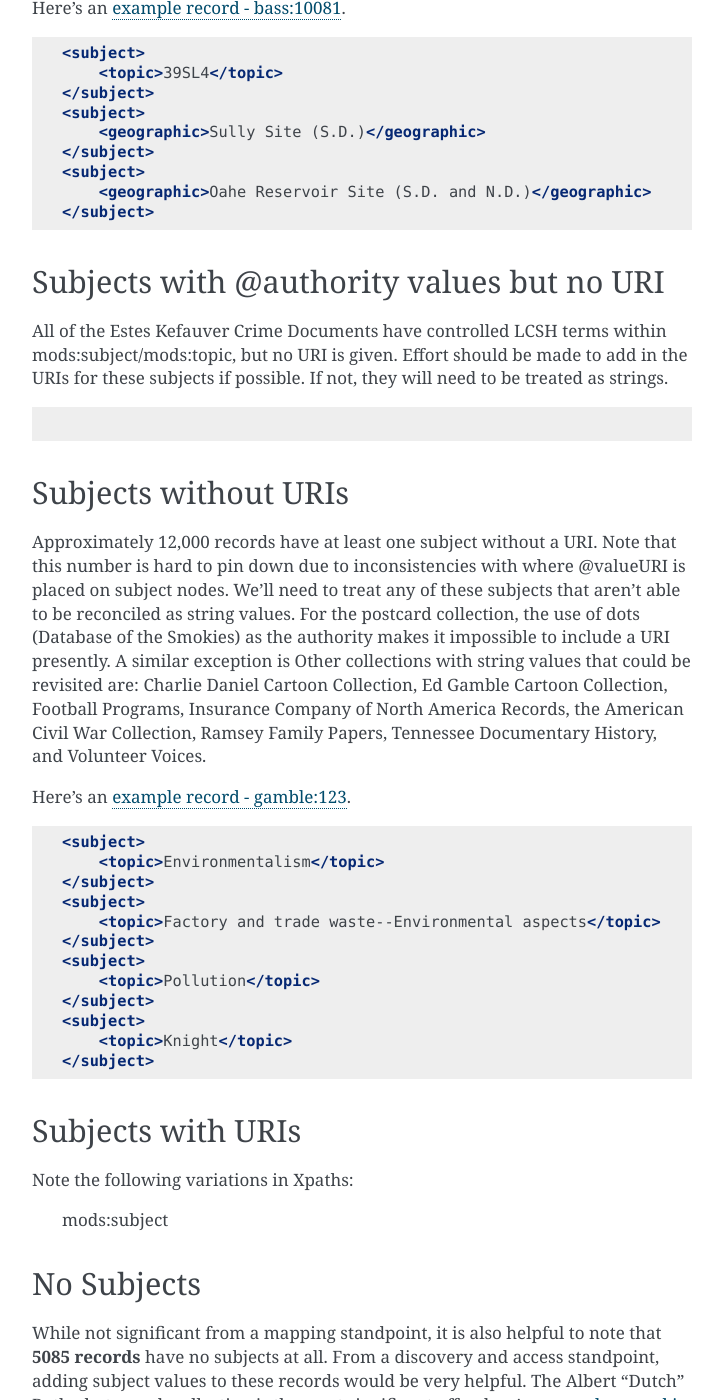
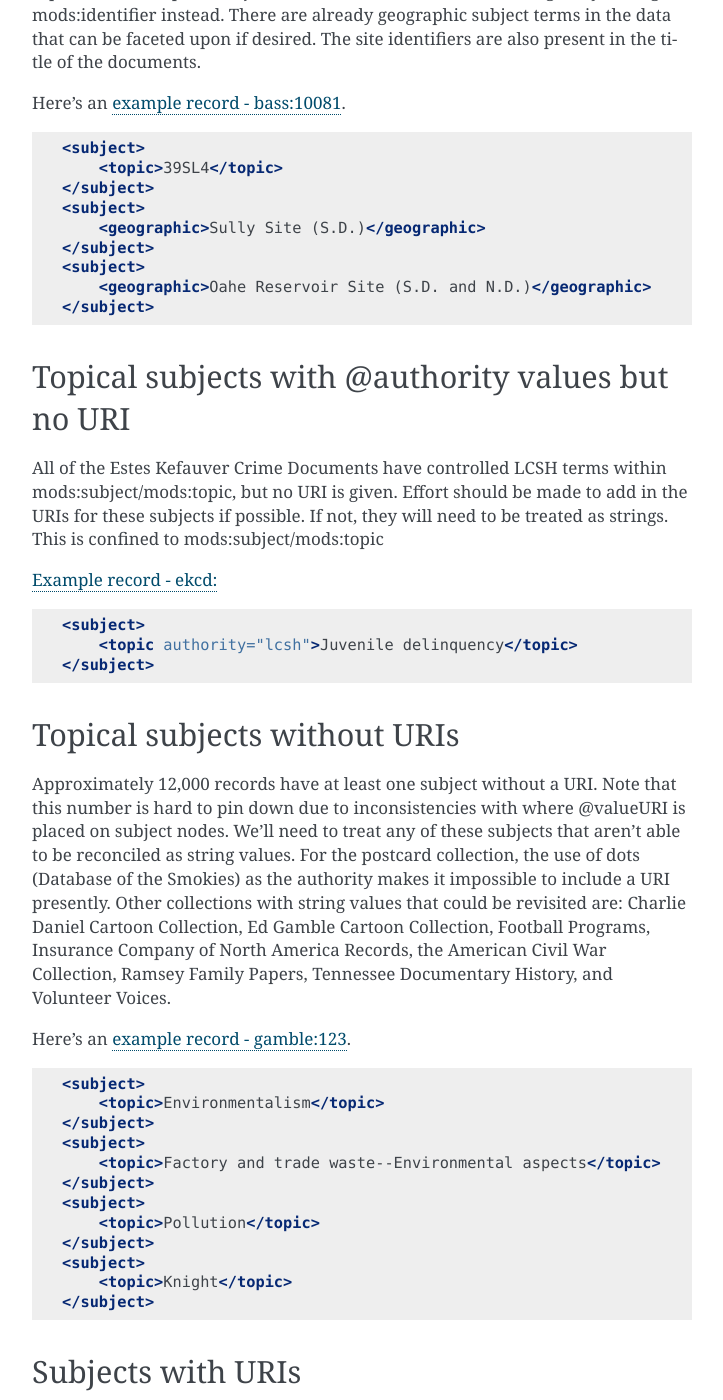
Before and after one commit to UTKcataloging/mods_to_rdf, a Sphinx documentation site: the page built from docs/source/top_level_elements/subject.rst, in a window 1280 px wide and 1400 px high, scrolled down 986 px. Shown: the whole window, without its empty margins (388-1111 px from the left). Built offline with Sphinx 7.4.7, drawn with Linux system fonts in a browser that asks for light colours; formulas are drawn with MathJax 3; some of the changed text lies outside the part shown.

Commit message:
Add examples.

```diff
--- a/docs/source/top_level_elements/subject.rst
+++ b/docs/source/top_level_elements/subject.rst
@@ -5,7 +5,10 @@
 -----
 
 This section describes all the different types of subjects that we have in our Islandora repository right now. Authorities
-represented are dots, fast, agrovoc, geonames
+represented are dots, fast, agrovoc, geonames, lcsh, local, naf, tgm, and Wikidata. The "authority" lcna is also included,
+though this refers to naf. Note that UTK does not currently have any records with mods:subject/mods:hierarchicalGeographic.
+We also do not use mods:subject/mods:occupation, mods:subject/mods:genre, mods:subject/mods:titleInfo, or mods:subject/
+mods:geographicCode.
 
 None type
 ---------
@@ -54,21 +57,28 @@
     </subject>
 
 
-Subjects with @authority values but no URI
-------------------------------------------
+Topical subjects with @authority values but no URI
+--------------------------------------------------
 All of the Estes Kefauver Crime Documents have controlled LCSH terms within mods:subject/mods:topic, but no URI is given.
 Effort should be made to add in the URIs for these subjects if possible. If not, they will need to be treated as strings.
+This is confined to mods:subject/mods:topic
+
+`Example record - ekcd: <https://digital.lib.utk.edu/collections/islandora/object/ekcd%3A7/datastream/MODS/view>`_
 
 .. code-block:: xml
 
+    <subject>
+        <topic authority="lcsh">Juvenile delinquency</topic>
+    </subject>
 
-Subjects without URIs
----------------------
+
+Topical subjects without URIs
+-----------------------------
 
 Approximately 12,000 records have at least one subject without a URI. Note that this number is hard to pin down due to
 inconsistencies with where @valueURI is placed on subject nodes. We'll need to treat any of these subjects that aren't able
 to be reconciled as string values. For the postcard collection, the use of dots (Database of the Smokies) as the authority
-makes it impossible to include a URI presently. A similar exception is Other collections with string values that could be
+makes it impossible to include a URI presently. Other collections with string values that could be
 revisited are: Charlie Daniel Cartoon Collection, Ed Gamble Cartoon Collection, Football Programs, Insurance Company of
 North America Records, the American Civil War Collection, Ramsey Family Papers, Tennessee Documentary History,
 and Volunteer Voices.
@@ -93,12 +103,73 @@
 Subjects with URIs
 ------------------
 
+Note the variations in where @valueURI is placed in the Xpaths listed below. The only subject element that never includes
+a valueURI is <temporal>.
 
-Note the following variations in Xpaths:
+    mods:subject[@valueURI]/mods:topic
+    mods:subject/mods:topic[@valueURI]
 
-    mods:subject
+`acwiley:280 as an example of mods:subject[@valueURI]/mods:topic <https://digital.lib.utk.edu/collections/islandora/object/acwiley%3A280/datastream/MODS/view>`_
+
+.. code-block:: xml
+
+    <subject authority="lcsh" valueURI="http://id.loc.gov/authorities/subjects/sh85147554">
+        <topic>Women in art</topic>
+    </subject>
+    <subject authority="lcsh" valueURI="http://id.loc.gov/authorities/subjects/sh85147447">
+        <topic>Women artists</topic>
+    </subject>
+    <subject authority="tgm" valueURI="http://id.loc.gov/vocabulary/graphicMaterials/tgm008085">
+        <topic>Portraits</topic>
+    </subject>
+
+`cdf:5384 as an example of mods:subject
+/mods:topic[@valueURI] <https://digital.lib.utk.edu/collections/islandora/object/cdf%3A5384/datastream/MODS/view>`_
+
+Also an example of mods:subject/mods:geographic[@valueURI]
+
+.. code-block:: xml
+
+    <subject>
+        <geographic valueURI="http://id.loc.gov/vocabulary/geographicAreas/n-us">United States</geographic>
+    </subject>
+    <subject>
+        <topic valueURI="http://id.loc.gov/authorities/subjects/sh85023396">Child welfare</topic>
+    </subject>
+
+    mods:subject[@valueURI]/mods:geographic
+    mods:subject/mods:geographic[@valueURI]
+
+    mods:subject[@valueURI]/mods:name/mods:namePart
+    mods:subject/mods:name[@valueURI]/mods:namePart
 
 
+
+
+Name values represented as subjects
+-----------------------------------
+
+The Arrowmont Simple Images collection includes mods:subject/mods:name/mods:namePart values with roleTerms. Rather than
+nesting these within <subject>, they really should be treated more simply as names.
+
+`Example record - arrsimple:344 <https://digital.lib.utk.edu/collections/islandora/object/arrsimple%3A344/datastream/MODS/view>`_
+
+.. code-block:: xml
+
+    <subject authority="local">
+        <name>
+            <namePart>Whaley, Aunt Lydia.</namePart>
+        <role>
+            <roleTerm authority="marcrelator" valueURI="http://id.loc.gov/vocabulary/relators/pht">Photographer</roleTerm>
+        </role>
+        </name>
+    </subject>
+    <name>
+        <namePart>Unknown</namePart>
+        <role>
+            <roleTerm authority="marcrelator" valueURI="http://id.loc.gov/vocabulary/relators/pht">Photographer</roleTerm>
+        </role>
+    </name>
 
 No Subjects
 -----------
```
